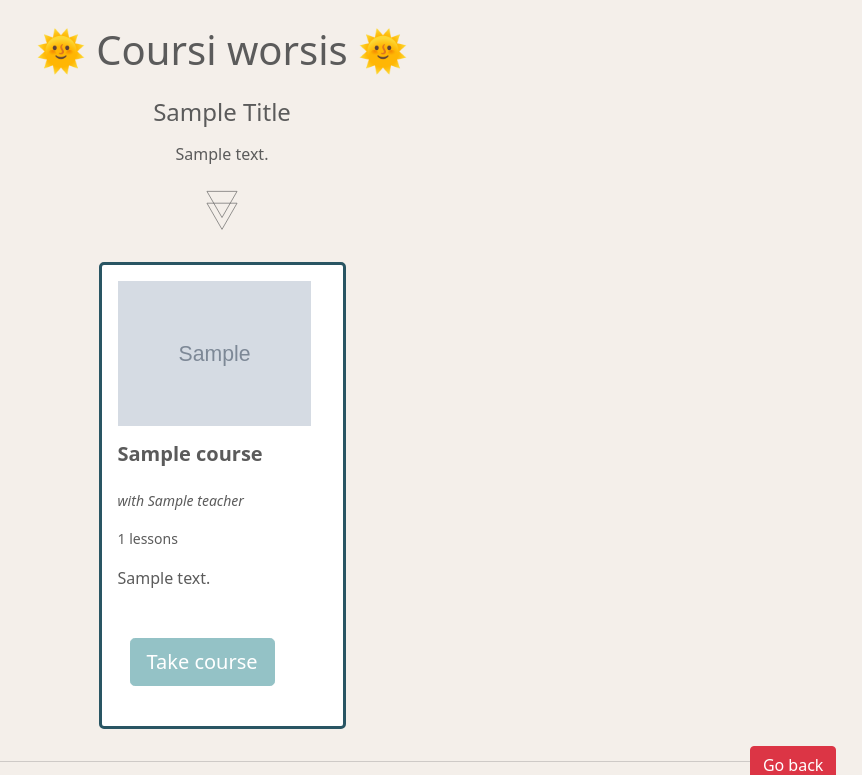
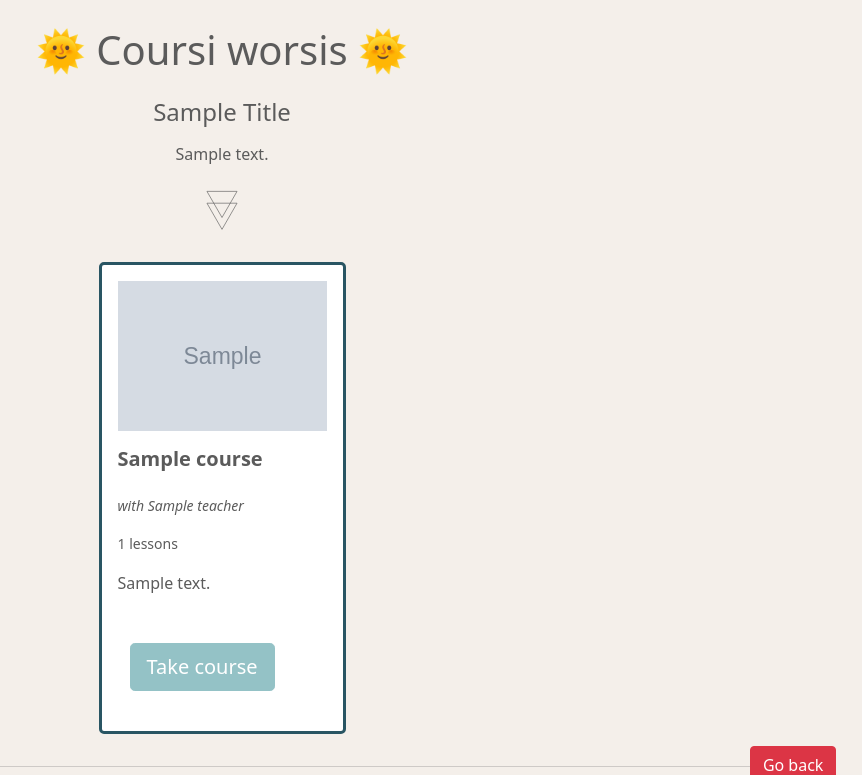
Before and after one commit to Licceeee/learning-material-django, a Django app: template project/templates/course/course-list.html in a window 1280 px wide. Shown: the top 775 px of the page, without its empty margins (418-1280 px from the left). Run offline with Django 3.2, Linux system fonts and the light colour scheme; the template is opened without the code that fills it: most values are stand-ins (such as "Sample title", 1, 10 or a date in 2020); grey boxes marked "Sample" are stand-in pictures; some libraries are stand-ins or nearby versions.

Commit message:
update course img placeholder css img svg png

```diff
--- a/project/config/static/course/css/style.css
+++ b/project/config/static/course/css/style.css
@@ -153,9 +153,16 @@ p {
 }
 
 .course-intro-image {
-  height: 145px;
+  height: 150px;
   width: 100%;
-  display: block;
+  -o-object-fit: cover;
+     object-fit: cover;
+}
+
+.course-intro-image-placeholder {
+  height: 150px;
+  -o-object-fit: cover;
+     object-fit: cover;
   margin-left: auto;
   margin-right: auto;
 }
--- a/project/config/static/course/css/style.scss
+++ b/project/config/static/course/css/style.scss
@@ -147,12 +147,21 @@ p {
 }
 
 .course-intro-image {
-  height: 145px;
+  height: 150px;
   width: 100%;
-  display: block;
-  margin-left: auto;
-  margin-right: auto;
+  object-fit: cover;
+//   display: block;
+//   margin-left: auto;
+//   margin-right: auto;
 }
+.course-intro-image-placeholder {
+    height: 150px;
+    object-fit: cover;
+  //   display: block;
+    margin-left: auto;
+    margin-right: auto;
+  }
+
 
 .small-p {
   font-size: 14px;
--- a/project/templates/course/course-list.html
+++ b/project/templates/course/course-list.html
@@ -20,14 +20,16 @@
 
     <div class="col-12 col-md-6 col-xl-3 p-3">
         <div class="course-box category-box p-3">
-            <div class="mb-3">
+            <div class="mb-3 w-100">
                 {% if course.image %}
                 <img class="course-intro-image"
                     src="{{ course.image.url }}"
                     alt="intro">
                 {% else %}
-                <img class="course-intro-image"
-                    src="https://kajabi-storefronts-production.kajabi-cdn.com/kajabi-storefronts-production/themes/3014222/settings_images/A2u4YGGSTmfF62twaW1U_Commune_Brand_Vertical_Icons_Growth.png"
+
+                <!-- course-placeholder.svg -->
+                <img class="course-intro-image-placeholder"
+                    src="{% static 'assets/img/course-placeholder.png' %}"
                     alt="intro">
                 {% endif %}
             </div>
```
Also changed, not shown: project/config/static/assets/img/course-placeholder.png (added), project/config/static/assets/img/course-placeholder.svg (added), 1 other file.
